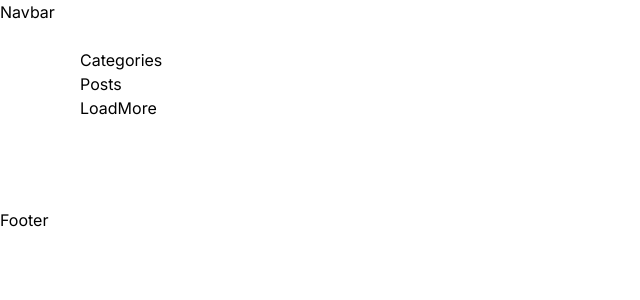
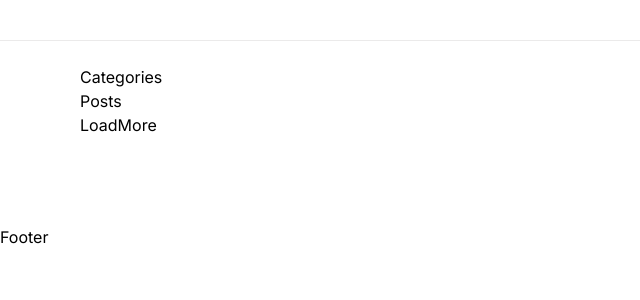
Before and after one commit to maciekpastuszak/next13-flexibble, a Next.js app: page / in a window 1280 px wide. Shown: the top 300 px of the page, without its empty margins (0-640 px from the left). Built offline with nearby package versions, Linux system fonts and the light colour scheme.

Commit message:
add navbar wrapper

```diff
--- a/components/navbar.tsx
+++ b/components/navbar.tsx
@@ -2,7 +2,11 @@ import React from 'react'
 
 const Navbar = () => {
   return (
-    <div>Navbar</div>
+    <nav className="flexBetween navbar">
+      <div>
+
+      </div>
+    </nav>
   )
 }
 
```
